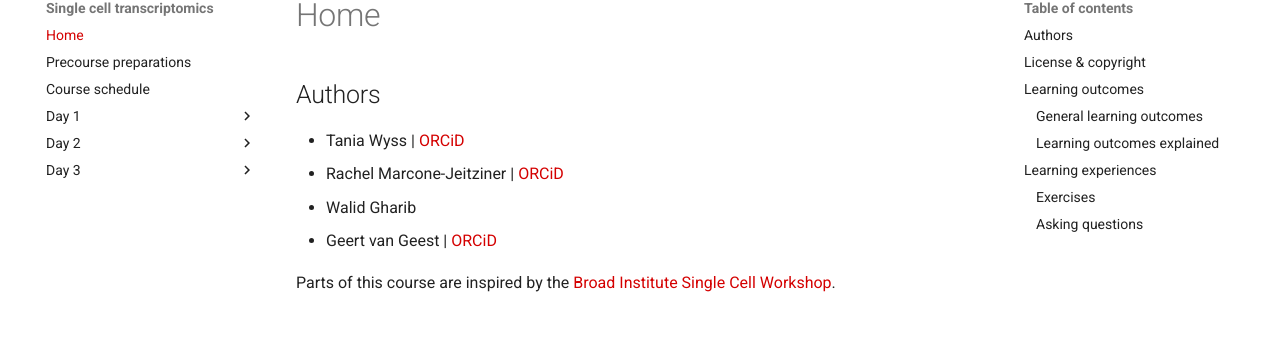
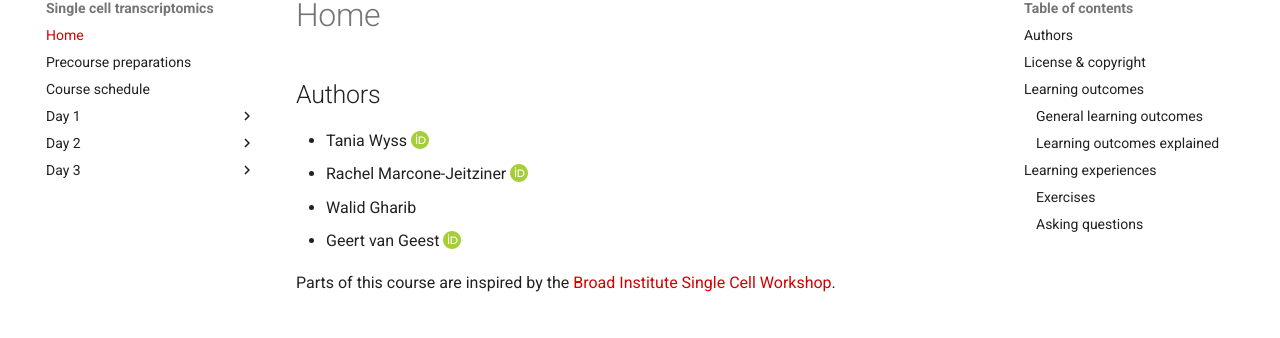
Before and after one commit to sib-swiss/single-cell-training, an MkDocs documentation site: the page built from docs/index.md, in a window 1280 px wide. Shown: the part 103-441 px from the top of the page. Built offline with MkDocs 1.6.1 and Material for MkDocs 9.7.7, drawn with Linux system fonts in a browser that asks for light colours; comment, search, counter and statistics services are not loaded; the version menu is left out; some of the changed lines change nothing that is shown.

Commit message:
orcid icons

```diff
--- a/docs/index.md
+++ b/docs/index.md
@@ -1,10 +1,10 @@
 
 ## Authors
 
-- Tania Wyss | [ORCiD](https://orcid.org/0000-0003-2641-0895)
-- Rachel Marcone-Jeitziner | [ORCiD](https://orcid.org/0000-0002-5711-8435)
+- Tania Wyss [:custom-orcid:](https://orcid.org/0000-0003-2641-0895)
+- Rachel Marcone-Jeitziner [:custom-orcid:](https://orcid.org/0000-0002-5711-8435)
 - Walid Gharib
-- Geert van Geest | [ORCiD](https://orcid.org/0000-0002-1561-078X)
+- Geert van Geest [:custom-orcid:](https://orcid.org/0000-0002-1561-078X)
 
 Parts of this course are inspired by the [Broad Institute Single Cell Workshop](https://broadinstitute.github.io/2019_scWorkshop/index.html).
 
--- a/mkdocs.yml
+++ b/mkdocs.yml
@@ -47,6 +47,10 @@ markdown_extensions:
   - pymdownx.emoji:
       emoji_index: !!python/name:materialx.emoji.twemoji
       emoji_generator: !!python/name:materialx.emoji.to_svg
+      options:
+        custom_icons:
+          - overrides/.icons
+
 
 extra_css:
   - stylesheets/extra.css
```
Also changed, not shown: overrides/.icons/custom/orcid.svg (added).
